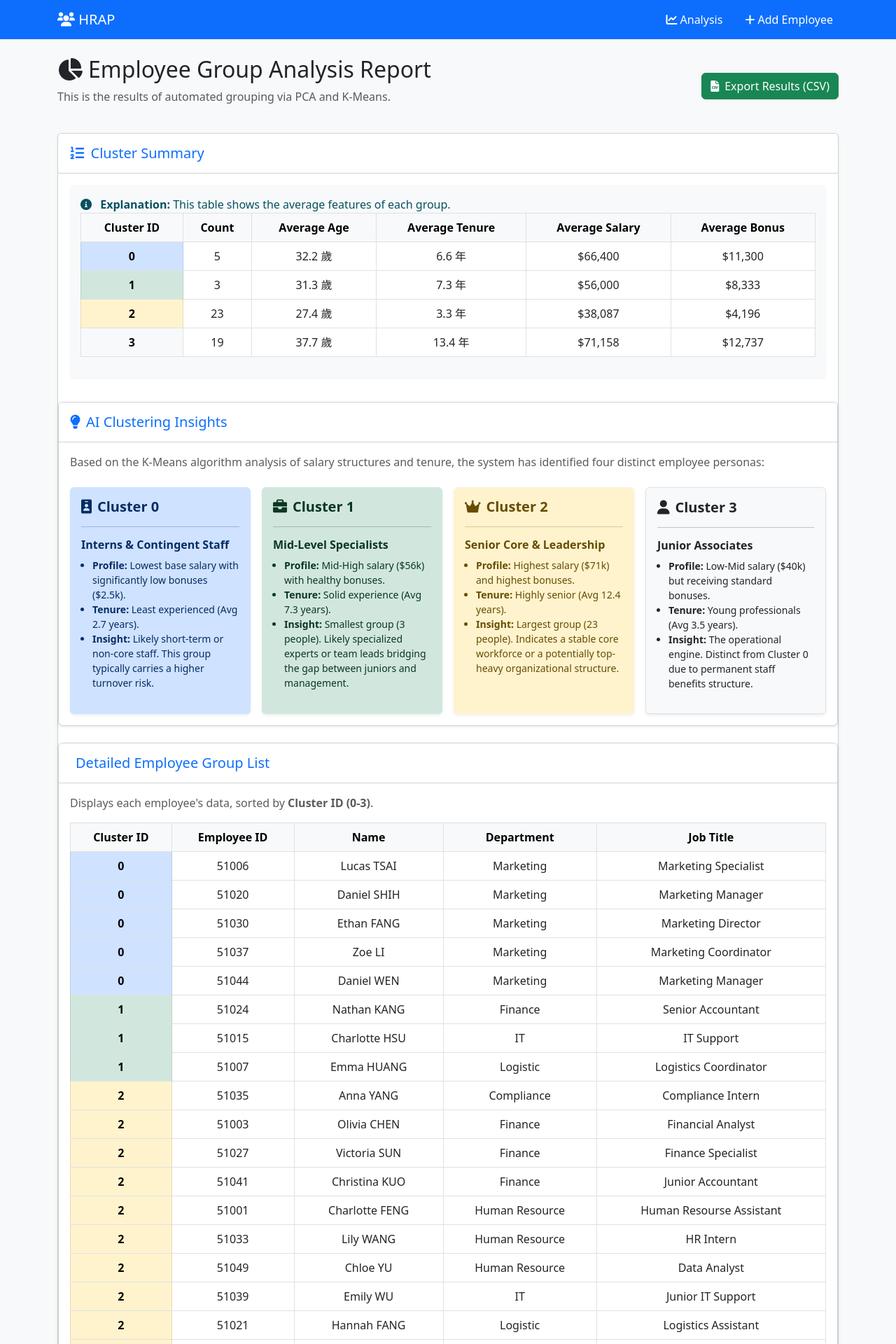
After one commit to DatabaseSystemFinal/HRAP, a Flask app: page /analysis in a window 1280 px wide. The commit adds this page. Shown: the top 1920 px of the page at 70% size. Run offline with Flask 3, Linux system fonts and the light colour scheme; data comes from the database, SQL or seed files in the repository; parts of the project's set-up code (start-up, migrations or seed data) failed here and were passed over.

Commit message:
PCA+K-means Anlaysis, Full English page, requirements update

```diff
--- a/app.py
+++ b/app.py
@@ -1,7 +1,8 @@
-from flask import Flask, render_template, request, redirect, url_for, flash
+from flask import Flask, render_template, request, redirect, url_for, flash, Response
 from flask_sqlalchemy import SQLAlchemy
 from sqlalchemy.sql import func
 import config  # <--- 1. 匯入剛剛建立的設定檔
+from analysis import get_analysis_results
 
 app = Flask(__name__)
 app.secret_key = "secret_key_for_session"
@@ -115,11 +116,11 @@ def add_employee():
             db.session.add(new_emp)
             db.session.add(new_salary)
             db.session.commit()
-            flash('員工新增成功！', 'success')
+            flash('New employee added!', 'success')
             return redirect(url_for('index'))
         except Exception as e:
             db.session.rollback()
-            flash(f'新增失敗: {str(e)}', 'danger')
+            flash(f'Addition failed: {str(e)}', 'danger')
 
     departments = Department.query.all()
     statuses = Status.query.all()
@@ -156,11 +157,11 @@ def edit_employee(id):
                 db.session.add(new_salary)
 
             db.session.commit()
-            flash('員工資料更新成功！', 'success')
+            flash('Employee data sucessfully updated!', 'success')
             return redirect(url_for('index'))
         except Exception as e:
             db.session.rollback()
-            flash(f'更新失敗: {str(e)}', 'danger')
+            flash(f'Update failed: {str(e)}', 'danger')
 
     departments = Department.query.all()
     statuses = Status.query.all()
@@ -173,11 +174,31 @@ def delete_employee(id):
         # 因為 Salary 設定了 cascade，刪除 Employee 會自動處理 (或手動刪除)
         db.session.delete(employee)
         db.session.commit()
-        flash('員工已刪除', 'warning')
+        flash('Employee deleted.', 'warning')
     except Exception as e:
         db.session.rollback()
-        flash(f'刪除失敗: {str(e)}', 'danger')
+        flash(f'Deletion failed: {str(e)}', 'danger')
     return redirect(url_for('index'))
+
+@app.route('/analysis')
+def analysis_page():
+    summary_data, details_data = get_analysis_results()
+    return render_template('analysis.html',
+                           summary_data=summary_data,
+                           details_data=details_data) # Pass the list, not the HTML string
+
+# OPTIONAL: Route to download the CSV
+@app.route('/download_analysis')
+def download_csv():
+    df_results, _ = get_analysis_results()
+    return Response(
+        df_results.to_csv(index=False),
+        mimetype="text/csv",
+        headers={"Content-disposition": "attachment; filename=employee_analysis.csv"}
+    )
 
 if __name__ == '__main__':
     app.run(debug=True)
+
+if __name__ == '__main__':
+    app.run(debug=True)
--- a/requirements.txt
+++ b/requirements.txt
@@ -2,3 +2,5 @@ Flask
 Flask_SQLAlchemy
 SQLAlchemy
 PyMySQL
+scikit-learn
+pandas
--- /dev/null
+++ b/templates/analysis.html
@@ -0,0 +1,212 @@
+{% extends "base.html" %}
+
+{% block content %}
+<div class="row mb-4 align-items-center">
+    <div class="col-md-8">
+        <h2 class="mb-0">
+            <i class="fa-solid fa-chart-pie me-2"></i>Employee Group Analysis Report
+        </h2>
+        <p class="text-muted mt-2">
+            This is the results of automated grouping via PCA and K-Means.
+        </p>
+    </div>
+    <div class="col-md-4 text-end">
+        <!-- Download Button -->
+        <a href="/download_analysis" class="btn btn-success">
+            <i class="fa-solid fa-file-csv me-2"></i>Export Results (CSV)
+        </a>
+    </div>
+</div>
+
+<!-- Section 1: Cluster Summary Card -->
+<div class="card shadow-sm mb-4">
+    <div class="card-header bg-white py-3">
+        <h5 class="mb-0 text-primary">
+            <i class="fa-solid fa-list-ol me-2"></i>Cluster Summary
+        </h5>
+    </div>
+    <div class="card-body">
+        <div class="alert alert-info border-0 bg-light">
+            <i class="fa-solid fa-circle-info me-2"></i>
+            <strong>Explanation: </strong> This table shows the average features of each group.
+
+        <div class="table-responsive">
+            <!-- Added text-center here to align headers and content -->
+            <table class="table table-bordered table-hover align-middle text-center">
+                <thead class="table-light">
+                    <tr>
+                        <th>Cluster ID</th>
+                        <th>Count</th>
+                        <th>Average Age</th>
+                        <th>Average Tenure</th>
+                        <th>Average Salary</th>
+                        <th>Average Bonus</th>
+                    </tr>
+                </thead>
+                <tbody>
+                    {% for row in summary_data %}
+                        <!-- Color coding logic for consistency -->
+                        {% set row_class = '' %}
+                        {% if row.Cluster_ID == 0 %}
+                            {% set row_class = 'table-primary' %}
+                        {% elif row.Cluster_ID == 1 %}
+                            {% set row_class = 'table-success' %}
+                        {% elif row.Cluster_ID == 2 %}
+                            {% set row_class = 'table-warning' %}
+                        {% else %}
+                            {% set row_class = 'table-light' %}
+                        {% endif %}
+
+                        <tr>
+                            <!-- Colored Cluster ID Cell -->
+                            <td class="fw-bold {{ row_class }}" style="--bs-table-bg-opacity: .2;">
+                                {{ row.Cluster_ID }}
+                            </td>
+                            <td>{{ row.Count }}</td>
+                            <td>{{ row.Age }} 歲</td>
+                            <td>{{ row.Tenure }} 年</td>
+                            <!-- Adding '$' and commas for better readability -->
+                            <td>${{ "{:,.0f}".format(row.BaseSalary) }}</td>
+                            <td>${{ "{:,.0f}".format(row.Bonus) }}</td>
+                        </tr>
+                    {% endfor %}
+                </tbody>
+            </table>
+        </div>
+    </div>
+</div>
+
+<!-- Section 1.5: Insights Card -->
+<div class="card shadow-sm mb-4">
+    <div class="card-header bg-white py-3">
+        <h5 class="mb-0 text-primary">
+            <i class="fa-solid fa-lightbulb me-2"></i>AI Clustering Insights
+        </h5>
+    </div>
+    <div class="card-body">
+        <p class="text-muted mb-4">
+            Based on the K-Means algorithm analysis of salary structures and tenure, the system has identified four distinct employee personas:
+        </p>
+
+        <div class="row g-3">
+            <!-- Cluster 0: Blue (Interns/Temps) -->
+            <div class="col-md-6 col-xl-3">
+                <div class="alert alert-primary h-100 border-0 shadow-sm">
+                    <h5 class="alert-heading fw-bold">
+                        <i class="fa-solid fa-id-badge me-2"></i>Cluster 0
+                    </h5>
+                    <hr>
+                    <h6 class="fw-bold">Interns & Contingent Staff</h6>
+                    <ul class="small mb-0 ps-3">
+                        <li><strong>Profile:</strong> Lowest base salary with significantly low bonuses ($2.5k).</li>
+                        <li><strong>Tenure:</strong> Least experienced (Avg 2.7 years).</li>
+                        <li><strong>Insight:</strong> Likely short-term or non-core staff. This group typically carries a higher turnover risk.</li>
+                    </ul>
+                </div>
+            </div>
+
+            <!-- Cluster 1: Green (Specialists) -->
+            <div class="col-md-6 col-xl-3">
+                <div class="alert alert-success h-100 border-0 shadow-sm">
+                    <h5 class="alert-heading fw-bold">
+                        <i class="fa-solid fa-briefcase me-2"></i>Cluster 1
+                    </h5>
+                    <hr>
+                    <h6 class="fw-bold">Mid-Level Specialists</h6>
+                    <ul class="small mb-0 ps-3">
+                        <li><strong>Profile:</strong> Mid-High salary ($56k) with healthy bonuses.</li>
+                        <li><strong>Tenure:</strong> Solid experience (Avg 7.3 years).</li>
+                        <li><strong>Insight:</strong> Smallest group (3 people). Likely specialized experts or team leads bridging the gap between juniors and management.</li>
+                    </ul>
+                </div>
+            </div>
+
+            <!-- Cluster 2: Yellow (Seniors) -->
+            <div class="col-md-6 col-xl-3">
+                <div class="alert alert-warning h-100 border-0 shadow-sm">
+                    <h5 class="alert-heading fw-bold">
+                        <i class="fa-solid fa-crown me-2"></i>Cluster 2
+                    </h5>
+                    <hr>
+                    <h6 class="fw-bold">Senior Core & Leadership</h6>
+                    <ul class="small mb-0 ps-3">
+                        <li><strong>Profile:</strong> Highest salary ($71k) and highest bonuses.</li>
+                        <li><strong>Tenure:</strong> Highly senior (Avg 12.4 years).</li>
+                        <li><strong>Insight:</strong> Largest group (23 people). Indicates a stable core workforce or a potentially top-heavy organizational structure.</li>
+                    </ul>
+                </div>
+            </div>
+
+            <!-- Cluster 3: Gray (Juniors) -->
+            <div class="col-md-6 col-xl-3">
+                <div class="alert bg-light border h-100 shadow-sm">
+                    <h5 class="alert-heading fw-bold text-dark">
+                        <i class="fa-solid fa-user me-2"></i>Cluster 3
+                    </h5>
+                    <hr>
+                    <h6 class="fw-bold">Junior Associates</h6>
+                    <ul class="small mb-0 ps-3">
+                        <li><strong>Profile:</strong> Low-Mid salary ($40k) but receiving standard bonuses.</li>
+                        <li><strong>Tenure:</strong> Young professionals (Avg 3.5 years).</li>
+                        <li><strong>Insight:</strong> The operational engine. Distinct from Cluster 0 due to permanent staff benefits structure.</li>
+                    </ul>
+                </div>
+            </div>
+        </div>
+    </div>
+</div>
+
+<!-- Section 2: Detailed List Card -->
+<div class="card shadow-sm">
+    <div class="card-header bg-white py-3">
+        <h5 class="mb-0 text-primary">
+            <i class="fa-solid fa-users-viewfinder me-2"></i>Detailed Employee Group List
+        </h5>
+    </div>
+    <div class="card-body">
+        <p class="text-muted mb-3">
+            Displays each employee's data, sorted by<strong> Cluster ID (0-3)</strong>.
+        </p>
+
+        <div class="table-responsive">
+            <table class="table table-hover table-bordered align-middle">
+                <thead class="table-light text-center">
+                    <tr>
+                        <th>Cluster ID</th>
+                        <th>Employee ID</th>
+                        <th>Name</th>
+                        <th>Department</th>
+                        <th>Job Title</th>
+                    </tr>
+                </thead>
+                <tbody>
+                    {% for row in details_data %}
+                        <!-- Logic to change row color based on Cluster ID for better visual grouping -->
+                        {% set row_class = '' %}
+                        {% if row.Cluster_ID == 0 %}
+                            {% set row_class = 'table-primary' %} <!-- Blue tint -->
+                        {% elif row.Cluster_ID == 1 %}
+                            {% set row_class = 'table-success' %} <!-- Green tint -->
+                        {% elif row.Cluster_ID == 2 %}
+                            {% set row_class = 'table-warning' %} <!-- Yellow tint -->
+                        {% else %}
+                            {% set row_class = 'table-light' %}   <!-- Gray tint -->
+                        {% endif %}
+
+                        <tr class="text-center">
+                            <!-- Highlight the Cluster ID column -->
+                            <td class="fw-bold {{ row_class }}" style="--bs-table-bg-opacity: .2;">
+                                {{ row.Cluster_ID }}
+                            </td>
+                            <td>{{ row.EmployeeID }}</td>
+                            <td>{{ row.FirstName }} {{ row.LastName }}</td>
+                            <td>{{ row.DepartmentName }}</td>
+                            <td>{{ row.JobTitle }}</td>
+                        </tr>
+                    {% endfor %}
+                </tbody>
+            </table>
+        </div>
+    </div>
+</div>
+{% endblock %}
--- a/templates/base.html
+++ b/templates/base.html
@@ -3,7 +3,7 @@
 <head>
     <meta charset="UTF-8">
     <meta name="viewport" content="width=device-width, initial-scale=1.0">
-    <title>Stitch HR 系統</title>
+    <title>HRAP</title>
     <link href="https://cdn.jsdelivr.net/npm/bootstrap@5.3.0/dist/css/bootstrap.min.css" rel="stylesheet">
     <link rel="stylesheet" href="https://cdnjs.cloudflare.com/ajax/libs/font-awesome/6.0.0/css/all.min.css">
 </head>
@@ -11,13 +11,34 @@
 
 <nav class="navbar navbar-expand-lg navbar-dark bg-primary mb-4">
   <div class="container">
-    <a class="navbar-brand" href="/"><i class="fa-solid fa-users"></i> Stitch HR 系統</a>
-    <div class="collapse navbar-collapse">
+    <a class="navbar-brand" href="/"><i class="fa-solid fa-users"></i> HRAP</a>
+
+    <button class="navbar-toggler" type="button" data-bs-toggle="collapse" data-bs-target="#navbarNav">
+      <span class="navbar-toggler-icon"></span>
+    </button>
+
+    <div class="collapse navbar-collapse" id="navbarNav">
+
+      <!-- ms-auto pushes this entire list to the RIGHT side -->
       <ul class="navbar-nav ms-auto">
+
+        <!-- Item 1: Analysis -->
+        <!-- me-3 adds space to the right of this button (between it and the next one) -->
+        <li class="nav-item me-3">
+          <a class="nav-link text-white" href="{{ url_for('analysis_page') }}">
+            <i class="fa-solid fa-chart-line"></i> Analysis
+          </a>
+        </li>
+
+        <!-- Item 2: Add Employee -->
         <li class="nav-item">
-            <a class="nav-link text-white" href="{{ url_for('add_employee') }}"><i class="fa-solid fa-plus"></i> 新增員工</a>
+          <a class="nav-link text-white" href="{{ url_for('add_employee') }}">
+            <i class="fa-solid fa-plus"></i> Add Employee
+          </a>
         </li>
+
       </ul>
+
     </div>
   </div>
 </nav>
```
Also changed, not shown: analysis.py (added, +77 -0 lines), templates/employee_form.html (+22 -22 lines), templates/index.html (+16 -16 lines).
